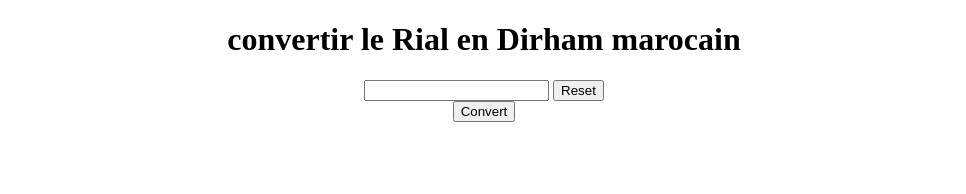
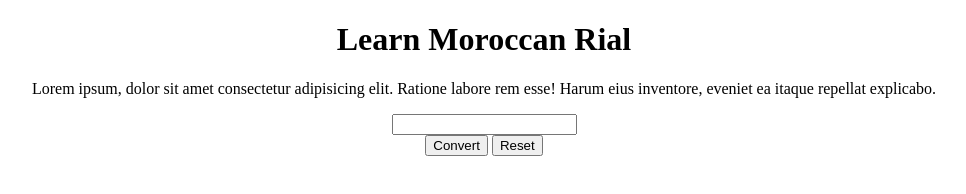
Before and after one commit to sofiane7794/RialToDirham, a plain HTML site: page index.html in a window 1280 px wide. Shown: the whole page, without its empty margins (156-1122 px from the left). Drawn offline with Linux system fonts and the light colour scheme.

Commit message:
add some div

```diff
--- a/index.html
+++ b/index.html
@@ -7,14 +7,22 @@
     <link rel="stylesheet" href="./style.css" />
   </head>
   <body>
-    <h1>convertir le Rial en Dirham marocain</h1>
+    <div class="title">
+      <h1>Learn Moroccan Rial</h1>
+      <p>
+        Lorem ipsum, dolor sit amet consectetur adipisicing elit. Ratione labore
+        rem esse! Harum eius inventore, eveniet ea itaque repellat explicabo.
+      </p>
+    </div>
 
-    <input id="amount" type="number" />
-    <button id="reset">Reset</button>
-    <br>
-    <button id="convert">Convert</button>
-    <br />
-    <p id="result"></p>
+    <div>
+      <input id="amount" type="number" />
+      <br />
+      <button class="button" id="convert">Convert</button>
+      <button class="button" id="reset">Reset</button>
+      <br />
+      <p id="result"></p>
+    </div>
 
     <script src="./app.js"></script>
   </body>
```
